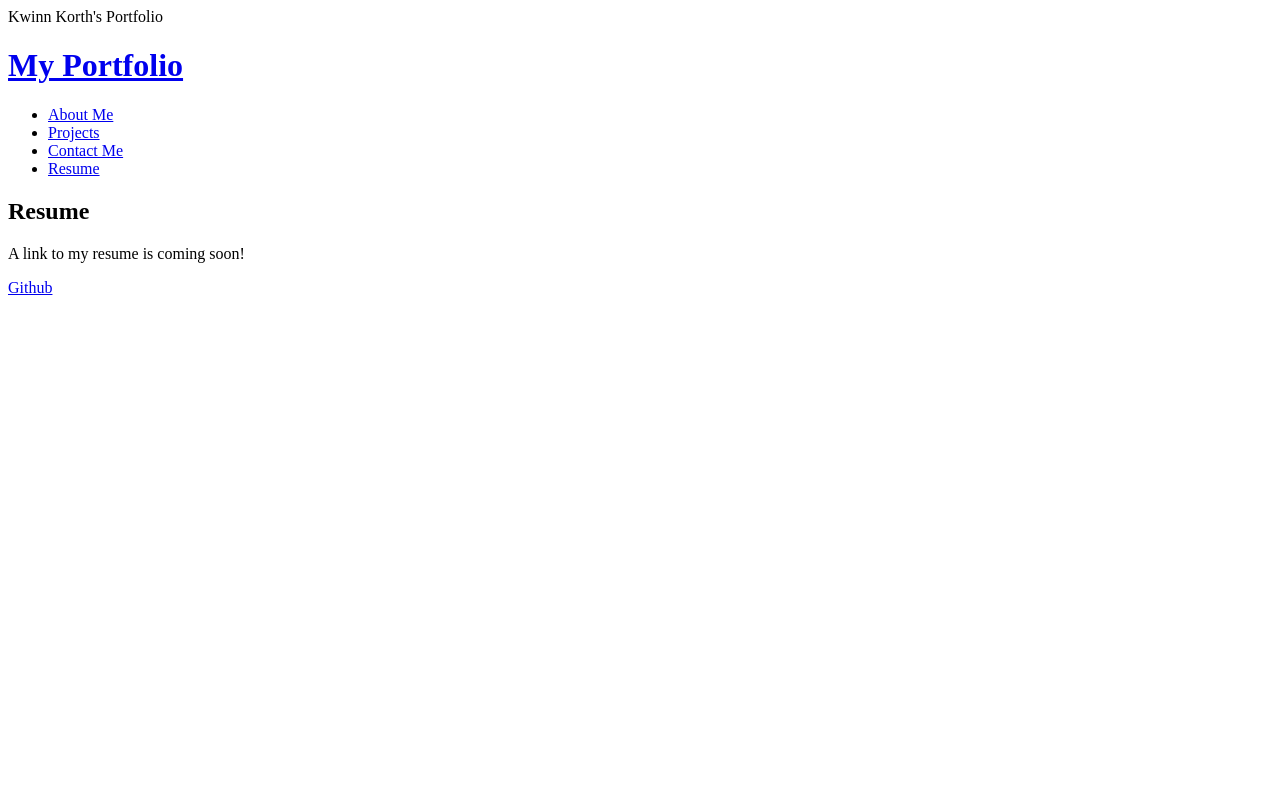
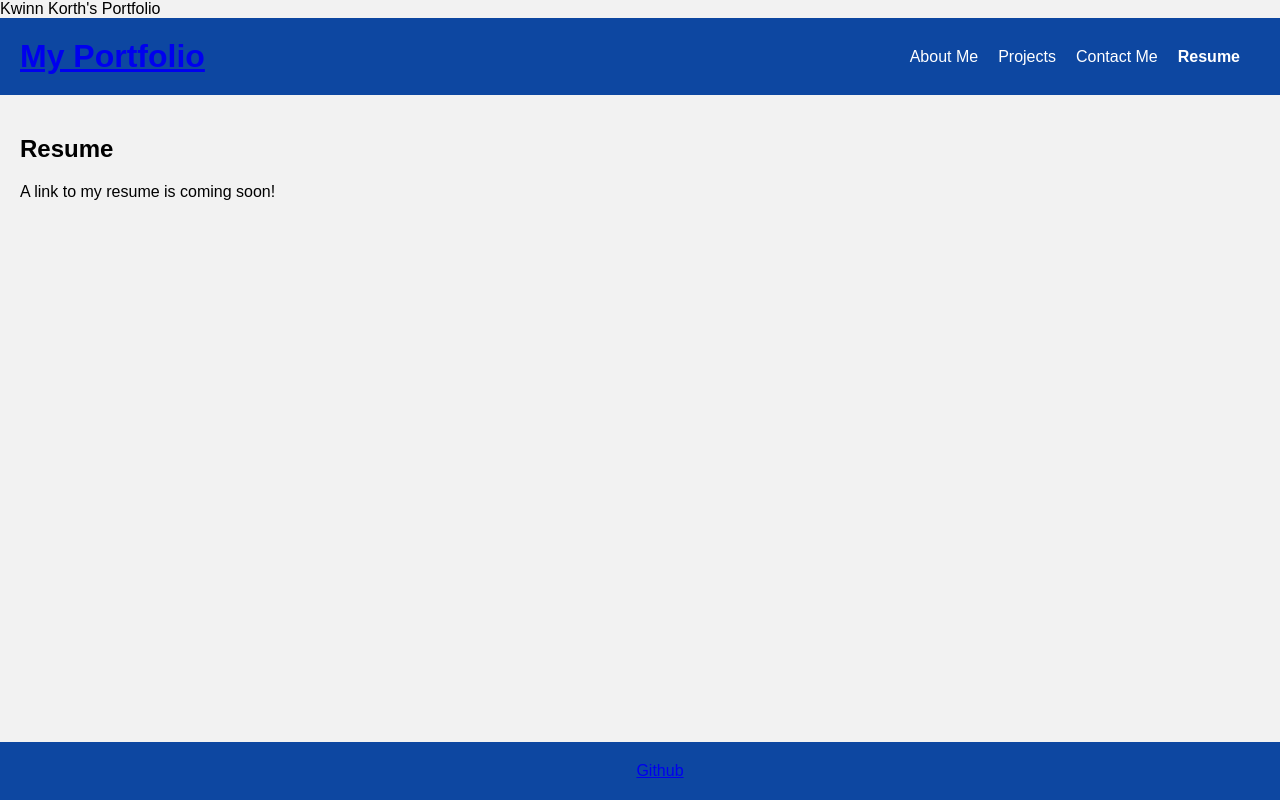
Before and after one commit to Kwinn-Korth/Reacht-Portfolio, a React (Vite) app: page /resume in a window 1280 px wide. Built offline with nearby package versions, Linux system fonts and the light colour scheme.

Commit message:
added simple css and fixed a clas name

```diff
--- /dev/null
+++ b/src/App.css
@@ -0,0 +1,122 @@
+/* Global Styles */
+body {
+    font-family: Arial, sans-serif;
+    margin: 0;
+    padding: 0;
+    background-color: #f2f2f2; /* Light gray background */
+}
+
+.container {
+    width: 80%;
+    margin: auto;
+}
+
+/* Header Styles */
+.header-container {
+    background-color: #0d47a1; /* Dark blue */
+    color: #fff; /* White text */
+    padding: 20px;
+}
+
+header {
+    display: flex;
+    justify-content: space-between;
+    align-items: center;
+}
+
+h1 {
+    margin: 0;
+}
+
+nav ul {
+    list-style-type: none;
+    padding: 0;
+    margin: 0;
+}
+
+nav ul li {
+    display: inline;
+    margin-right: 20px;
+}
+
+nav ul li a {
+    color: #fff;
+    text-decoration: none;
+}
+
+nav ul li a:hover {
+    text-decoration: underline;
+}
+
+.active {
+    font-weight: bold;
+}
+
+/* About Me Styles */
+.aboutme-container {
+    padding: 20px;
+}
+
+/* Contact Me Styles */
+.contactme-container {
+    padding: 20px;
+}
+
+.error {
+    color: #ff0000; /* Red for error messages */
+}
+
+/* Footer Styles */
+footer {
+    background-color: #0d47a1; /* Dark blue */
+    color: #fff; /* White text */
+    padding: 20px;
+    position: fixed;
+    bottom: 0;
+    width: 100%;
+}
+
+.footer-container {
+    text-align: center;
+}
+
+/* Project Styles */
+.project-container {
+    padding: 20px;
+}
+
+.projects {
+    display: grid;
+    grid-template-columns: repeat(auto-fit, minmax(250px, 1fr));
+    gap: 20px;
+}
+
+.project {
+    border: 1px solid #ccc;
+    padding: 10px;
+    border-radius: 5px;
+}
+
+.project img {
+    max-width: 100%;
+}
+
+.project-links {
+    margin-top: 10px;
+}
+
+.project-links a {
+    display: block;
+    margin-bottom: 5px;
+    color: #0d47a1; /* Dark blue for links */
+    text-decoration: none;
+}
+
+.project-links a:hover {
+    text-decoration: underline;
+}
+
+/* Resume Styles */
+.resume-container {
+    padding: 20px;
+}
--- a/src/App.jsx
+++ b/src/App.jsx
@@ -2,10 +2,11 @@ import React from 'react';
 import { BrowserRouter as Router, Route, Routes } from 'react-router-dom';
 import Header from './components/Header';
 import Footer from './components/Footer';
-import About from './components/About';
+import About from './components/AboutMe';
 import Project from './components/Project';
-import ContactMe from './components/Contact';
+import ContactMe from './components/ContactMe';
 import Resume from './components/Resume';
+import './App.css';
 
 function App() {
     return (
--- a/src/components/Navigation.jsx
+++ b/src/components/Navigation.jsx
@@ -6,16 +6,16 @@ function Navigation() {
     return (
         <nav>
             <ul>
-                <li classname={location.pathname === '/about' ? 'active' : ''}>
+                <li className={location.pathname === '/about' ? 'active' : ''}>
                     <Link to='/about'>About Me</Link>
                 </li>
-                <li classname={location.pathname === '/projects' ? 'active' : ''}>
+                <li className={location.pathname === '/projects' ? 'active' : ''}>
                     <Link to='/projects'>Projects</Link>
                 </li>
-                <li classname={location.pathname === '/contact' ? 'active' : ''}>
+                <li className={location.pathname === '/contact' ? 'active' : ''}>
                     <Link to='/contact'>Contact Me</Link>
                 </li>
-                <li classname={location.pathname === '/resume' ? 'active' : ''}>
+                <li className={location.pathname === '/resume' ? 'active' : ''}>
                     <Link to='/resume'>Resume</Link>
                 </li>
             </ul>
```
